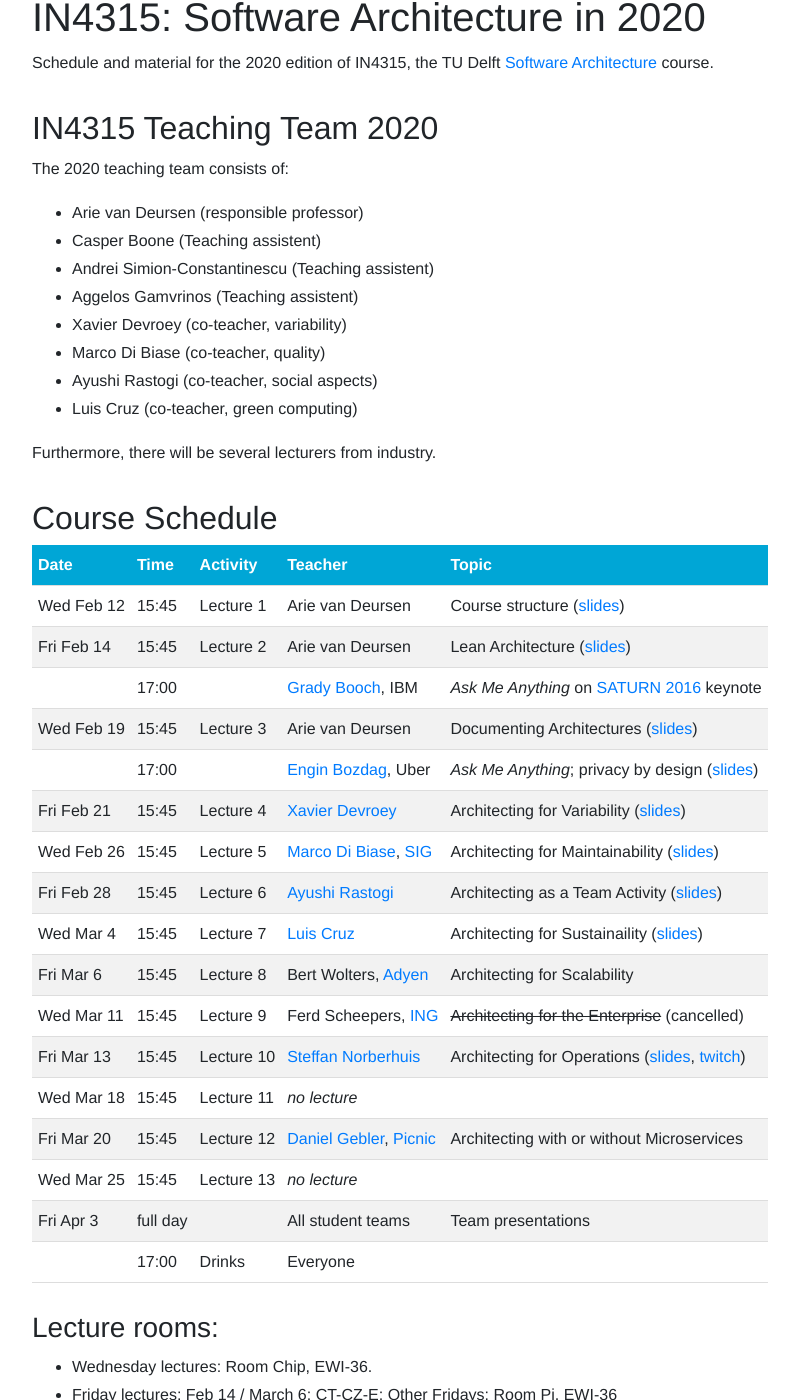
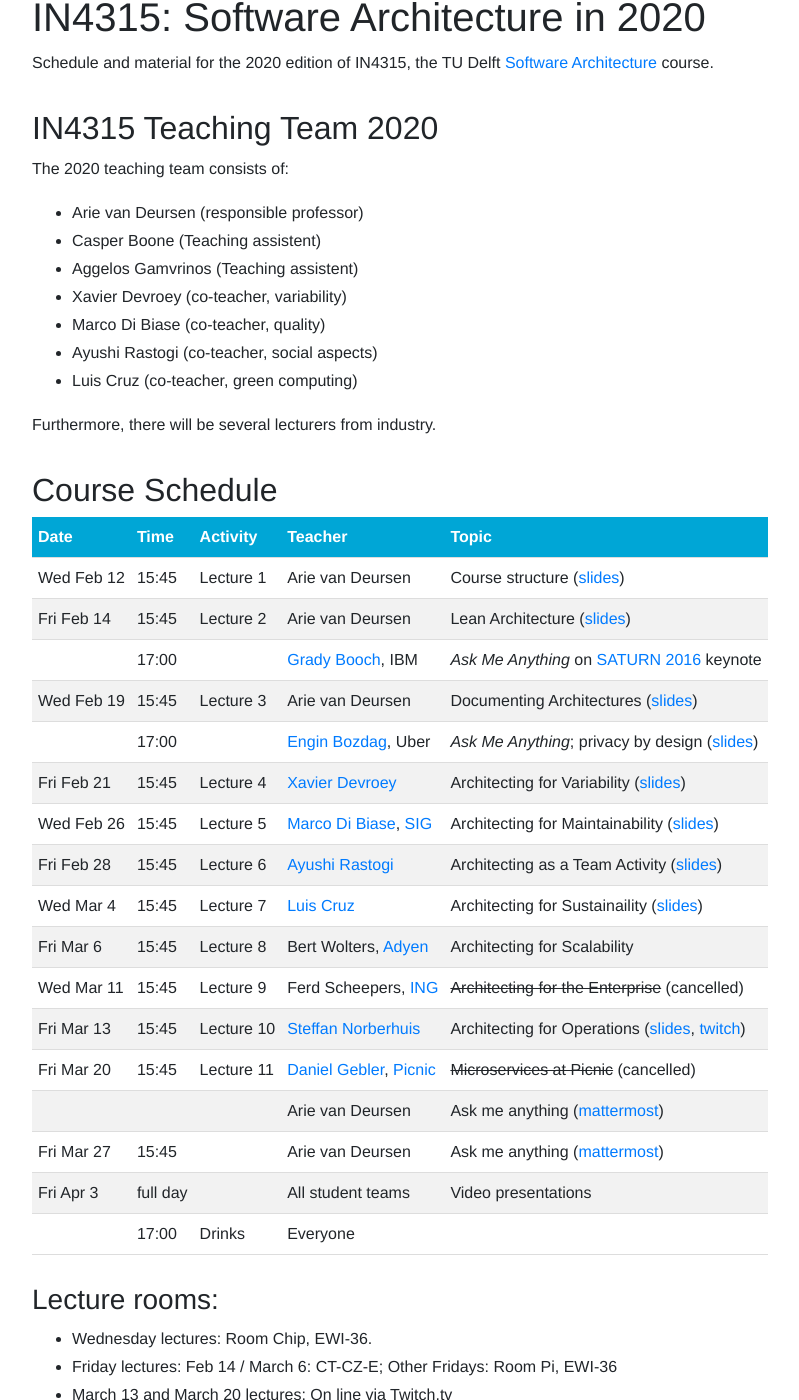
Before and after one commit to SERG-Delft/delftswa, a Jekyll site: the page built from 2020/index.md, in a window 1280 px wide and 1400 px high, scrolled down 351 px. Shown: the whole window, without its empty margins (224-1023 px from the left). Built offline with Jekyll 4.4.1, drawn with Linux system fonts in a browser that asks for light colours.

Commit message:
Add final AMA lectures

```diff
--- a/2020/index.md
+++ b/2020/index.md
@@ -11,7 +11,6 @@ The 2020 teaching team consists of:
 
 - Arie van Deursen (responsible professor)
 - Casper Boone (Teaching assistent)
-- Andrei Simion-Constantinescu (Teaching assistent)
 - Aggelos Gamvrinos (Teaching assistent)
 - Xavier Devroey (co-teacher, variability)
 - Marco Di Biase (co-teacher, quality)
@@ -36,11 +35,14 @@ Wed Mar 4  | 15:45 | Lecture 7 | [Luis Cruz]              | Architecting for Sus
 Fri Mar 6  | 15:45 | Lecture 8 | Bert Wolters, [Adyen]    | Architecting for Scalability
 Wed Mar 11 | 15:45 | Lecture 9 | Ferd Scheepers, [ING]    | ~~Architecting for the Enterprise~~ (cancelled)
 Fri Mar 13 | 15:45 | Lecture 10 | [Steffan Norberhuis][norberhuis]      | Architecting for Operations ([slides](slides/architecting-for-operations.pdf), [twitch](https://www.twitch.tv/videos/566492713))
-Wed Mar 18 | 15:45 | Lecture 11 | _no lecture_              |
-Fri Mar 20 | 15:45 | Lecture 12 | [Daniel Gebler], [Picnic] | Architecting with or without Microservices
-Wed Mar 25 | 15:45 | Lecture 13 | _no lecture_              |
-Fri Apr 3  | full day |  | All student teams | Team presentations
+Fri Mar 20 | 15:45 | Lecture 11 | [Daniel Gebler], [Picnic] | ~~Microservices at Picnic~~ (cancelled)
+           |       |            | Arie van Deursen          | Ask me anything ([mattermost])
+Fri Mar 27 | 15:45 |            | Arie van Deursen          | Ask me anything ([mattermost])
+Fri Apr 3  | full day |  | All student teams | Video presentations
            | 17:00 | Drinks | Everyone
+
+[mattermost]: https://mattermost.ewi.tudelft.nl/sa-2019-2020/channels/questions
+
 
 ### Lecture rooms:
 
```
Also changed, not shown: 1 other file.
